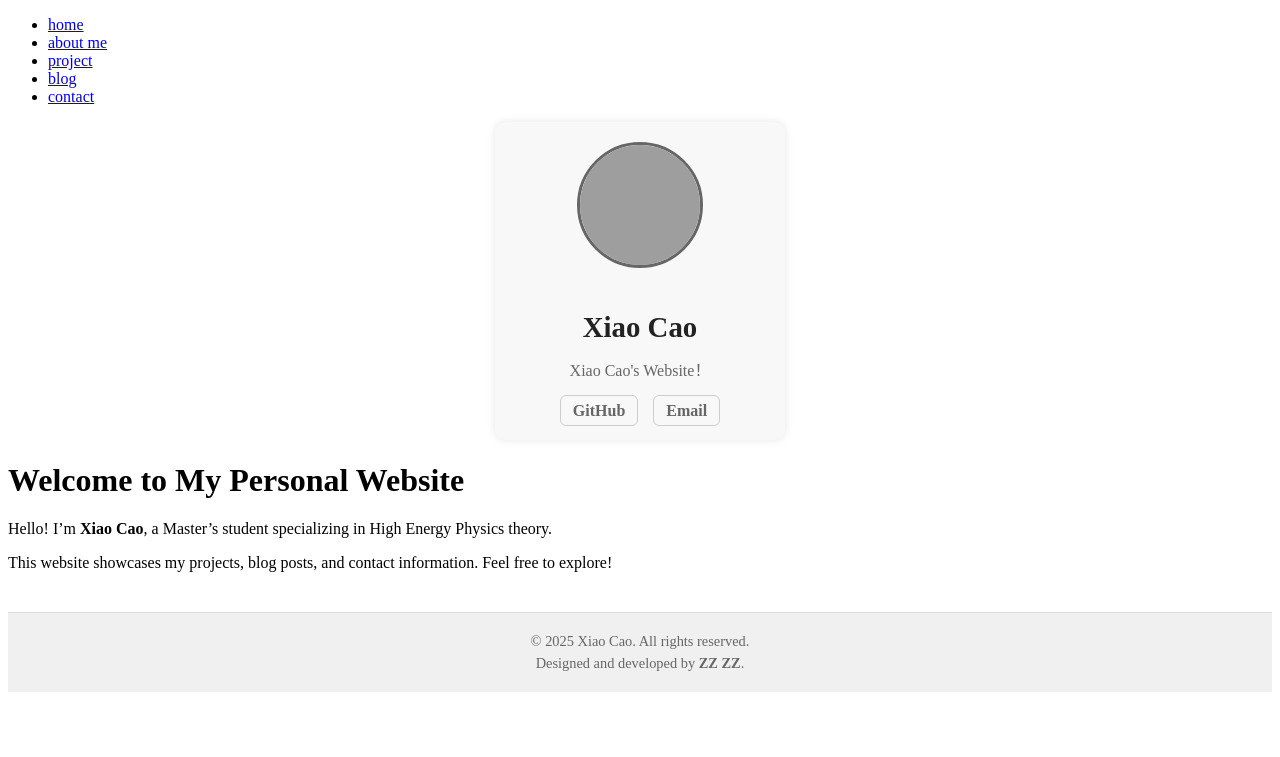
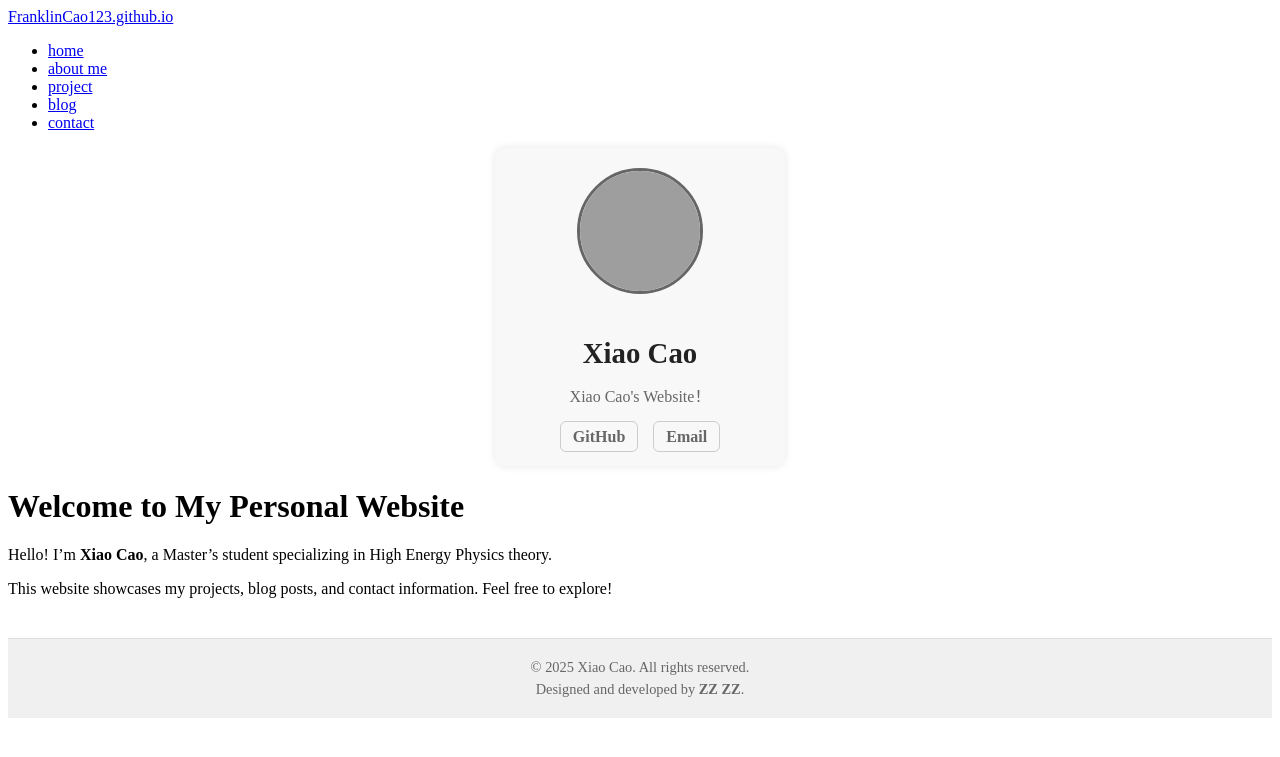
Before and after one commit to FranklinCao123/FranklinCao123.github.io, a Jekyll site: the page built from index.md, in a window 1280 px wide. Shown: the top 757 px of the page. Built offline with Jekyll 4.4.1, drawn with Linux system fonts in a browser that asks for light colours; grey boxes are pictures that could not be loaded.

Commit message:
Update header.html

```diff
--- a/_includes/header.html
+++ b/_includes/header.html
@@ -1,9 +1,7 @@
-<nav class="nav-bar">
-  <ul class="nav-menu">
-    <li><a href="/">home</a></li>
-    <li><a href="/about.html">about me</a></li>
-    <li><a href="/projects.html">project</a></li>
-    <li><a href="/blog.html">blog</a></li>
-    <li><a href="/contact.html">contact</a></li>
-  </ul>
-</nav>
+<header class="site-header">
+  <div class="logo">
+    <a href="/">{{ site.title }}</a>
+  </div>
+
+  {% include nav.html %}
+</header>
```
